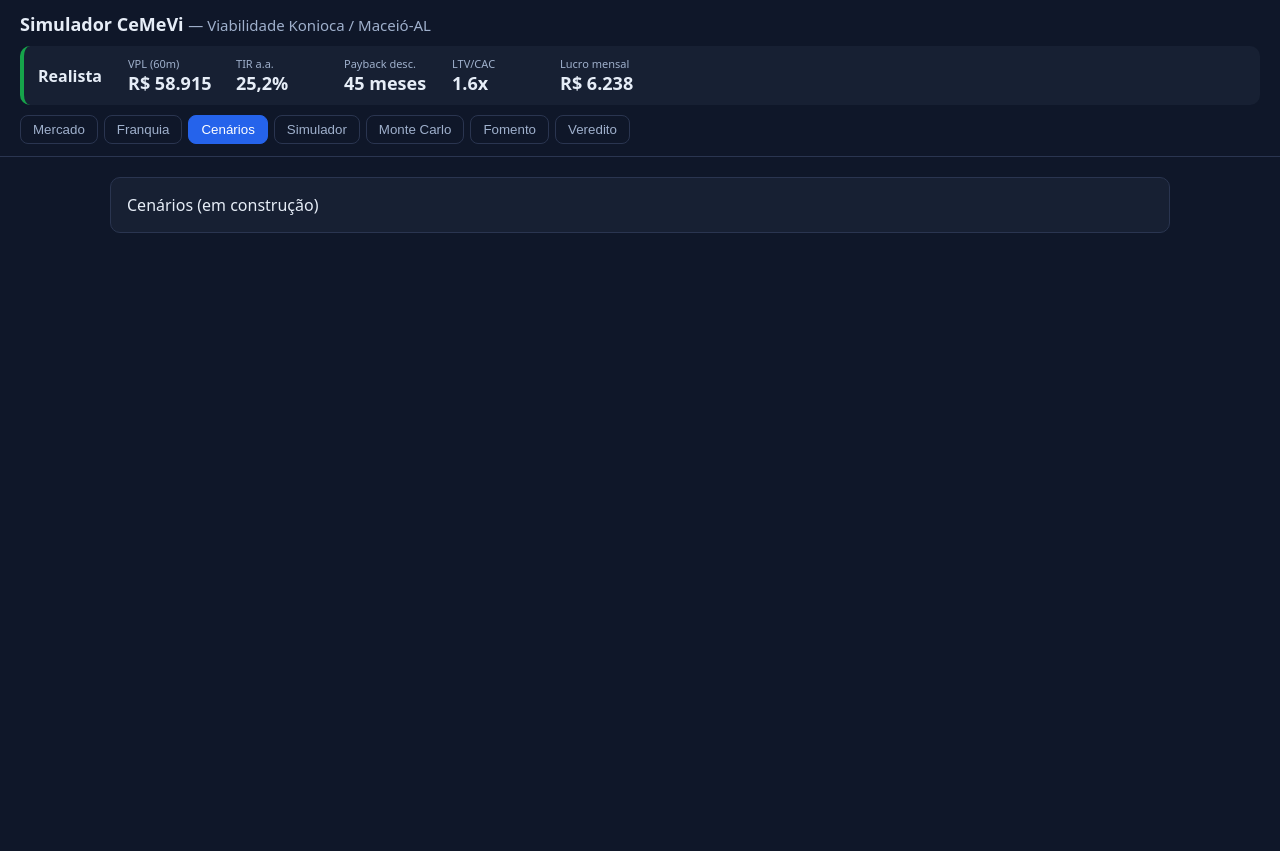
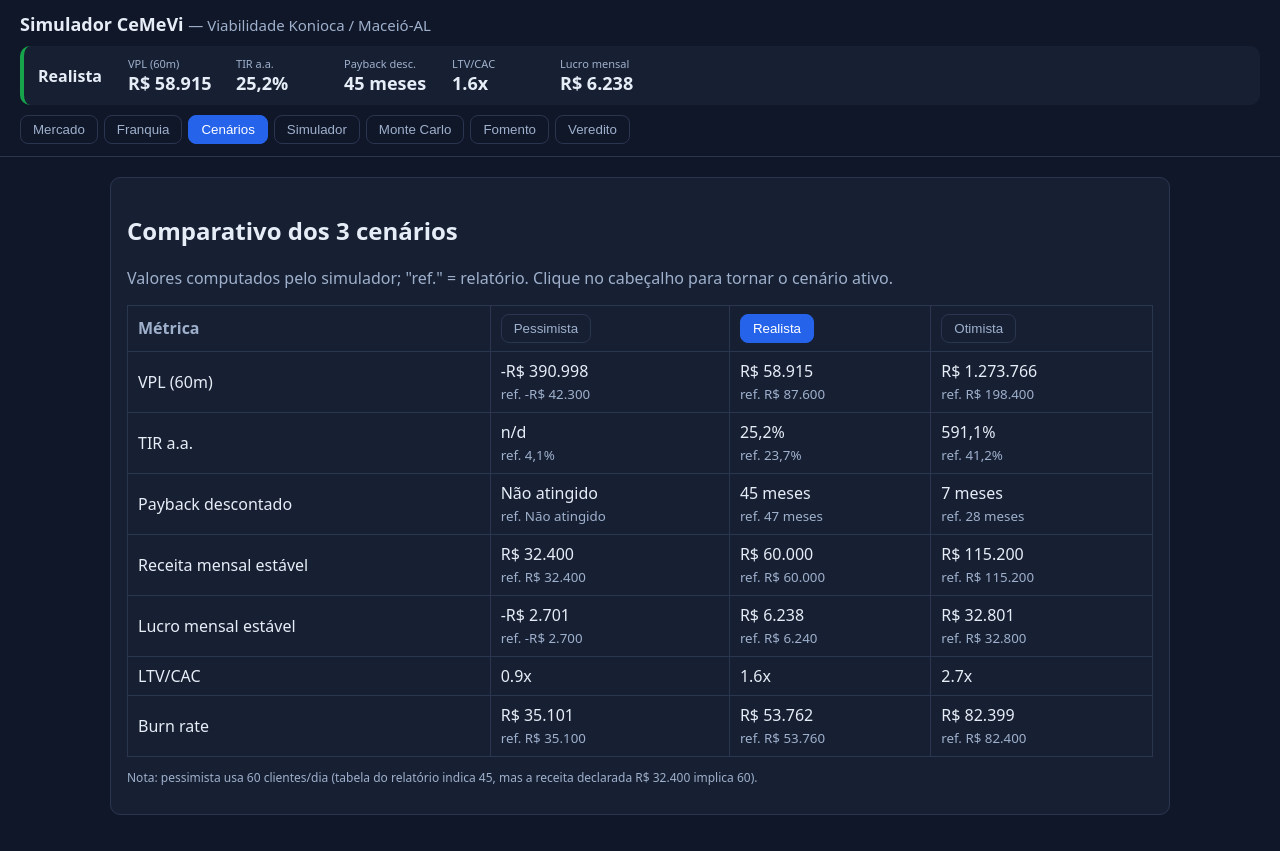
Before and after one commit to arthjhon/simulador-konioca, a React (Vite) app: page / in a window 1280 px wide. Before the commit the page ends 800 px from the top, so only its background shows below. Built offline with nearby package versions, Linux system fonts and the light colour scheme.

Commit message:
feat(ui): tabela comparativa de cenarios

```diff
--- a/src/sections/Cenarios.jsx
+++ b/src/sections/Cenarios.jsx
@@ -1,2 +1,35 @@
 // src/sections/Cenarios.jsx
-export default function Cenarios() { return <div className="card">Cenários (em construção)</div>; }
+import { CENARIOS, ORDEM_CENARIOS } from '../core/scenarios.js';
+import { computeMetrics } from '../core/finance.js';
+import { useSim } from '../state/SimContext.jsx';
+import { fmtBRL, fmtPct, fmtMeses, fmtMult } from '../util/format.js';
+
+export default function Cenarios() {
+  const { trocarCenario, cenarioAtivo } = useSim();
+  const dados = ORDEM_CENARIOS.map((k) => ({ k, c: CENARIOS[k], m: computeMetrics(CENARIOS[k]) }));
+  const cell = (calc, ref) => <span>{calc}<br /><small style={{ color: '#9fb0cc' }}>ref. {ref}</small></span>;
+
+  return (
+    <div className="card">
+      <h2>Comparativo dos 3 cenários</h2>
+      <p style={{ color: '#9fb0cc' }}>Valores computados pelo simulador; "ref." = relatório. Clique no cabeçalho para tornar o cenário ativo.</p>
+      <table>
+        <thead><tr><th>Métrica</th>
+          {dados.map(({ k, c }) => (
+            <th key={k}><button className={`nav-btn ${cenarioAtivo === k ? 'ativo' : ''}`} onClick={() => trocarCenario(k)}>{c.nome}</button></th>
+          ))}
+        </tr></thead>
+        <tbody>
+          <tr><td>VPL (60m)</td>{dados.map(({ k, m, c }) => <td key={k}>{cell(fmtBRL(m.vpl), fmtBRL(c.ref.vpl))}</td>)}</tr>
+          <tr><td>TIR a.a.</td>{dados.map(({ k, m, c }) => <td key={k}>{cell(fmtPct(m.tirAnual), fmtPct(c.ref.tirAnual))}</td>)}</tr>
+          <tr><td>Payback descontado</td>{dados.map(({ k, m, c }) => <td key={k}>{cell(fmtMeses(m.paybackDescontado), fmtMeses(c.ref.paybackDescontado))}</td>)}</tr>
+          <tr><td>Receita mensal estável</td>{dados.map(({ k, m, c }) => <td key={k}>{cell(fmtBRL(m.receitaEstavel), fmtBRL(c.ref.receitaEstavel))}</td>)}</tr>
+          <tr><td>Lucro mensal estável</td>{dados.map(({ k, m, c }) => <td key={k}>{cell(fmtBRL(m.lucroEstavel), fmtBRL(c.ref.lucroEstavel))}</td>)}</tr>
+          <tr><td>LTV/CAC</td>{dados.map(({ k, m }) => <td key={k}>{fmtMult(m.ltvCac)}</td>)}</tr>
+          <tr><td>Burn rate</td>{dados.map(({ k, m, c }) => <td key={k}>{cell(fmtBRL(m.burn), fmtBRL(c.ref.burn))}</td>)}</tr>
+        </tbody>
+      </table>
+      <p style={{ color: '#9fb0cc', fontSize: 12 }}>Nota: pessimista usa 60 clientes/dia (tabela do relatório indica 45, mas a receita declarada R$ 32.400 implica 60).</p>
+    </div>
+  );
+}
```
